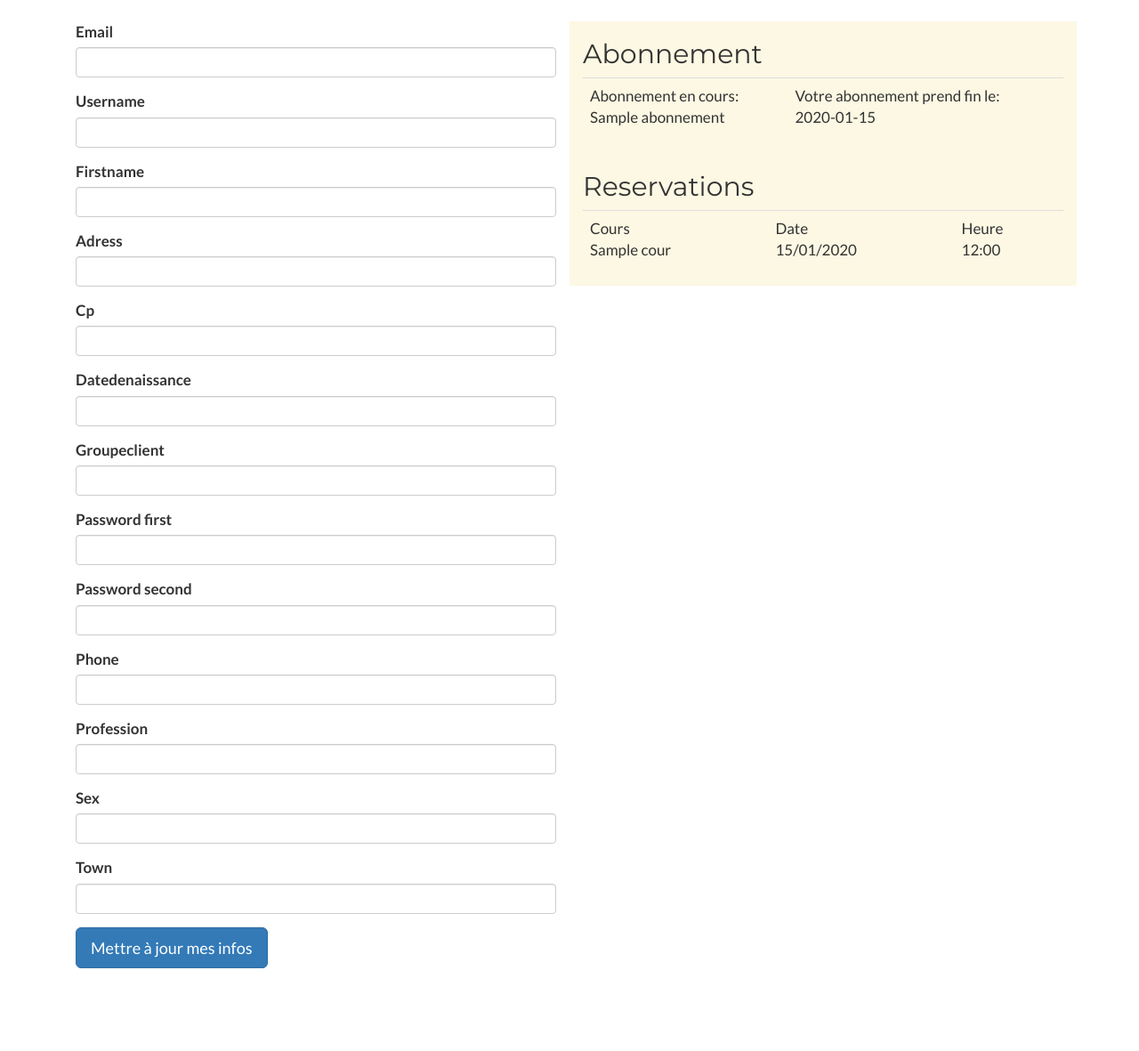
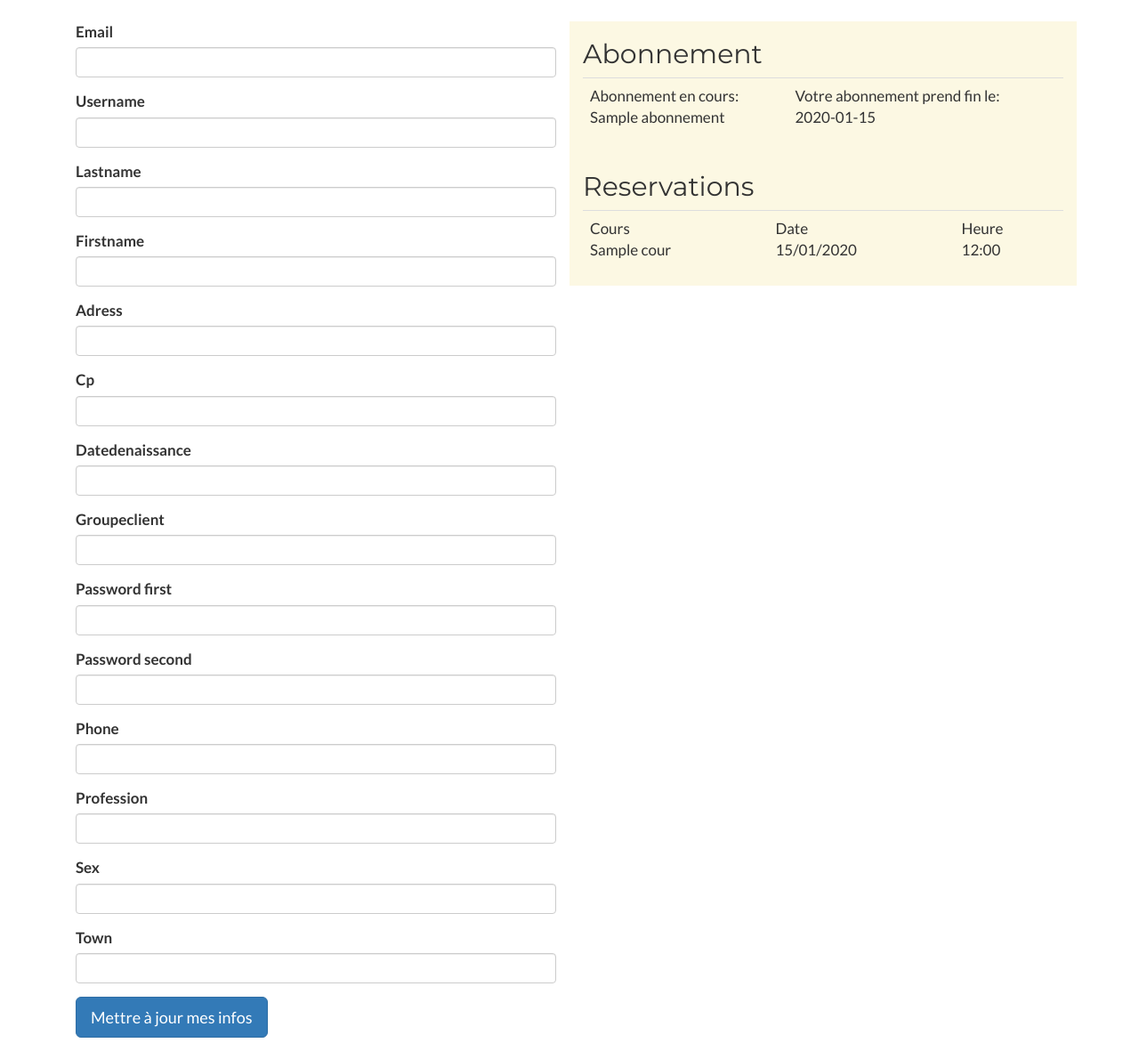
Before and after one commit to cyrilledubois/exaequo2, a PHP site: the page made by views/back.html.twig in a window 1280 px wide. Shown: the part 225-1406 px from the top of the page at 89% size. Before the commit the page ends 1313 px from the top, so only its background shows below. Run offline with PHP 8.4, Linux system fonts and the light colour scheme; the template is opened without the code that fills it: most values are stand-ins (such as "Sample title", 1, 10 or a date in 2020); form fields are guessed from the names that the template uses; some libraries are stand-ins or nearby versions.

Commit message:
Git Julian

```diff
--- a/views/back.html.twig
+++ b/views/back.html.twig
@@ -37,6 +37,19 @@
           {{ form_errors(userForm.username) }}
         </div>
       </div>
+
+
+      <div class="form-group">
+        {{ form_label(userForm.lastname, null) }}
+        <div class='form-input'>
+
+          {{ form_widget(userForm.lastname, { 'attr':  {
+            'class': 'form-control'
+          }}) }}
+          {{ form_errors(userForm.lastname) }}
+        </div>
+      </div>
+
 
       <div class="form-group">
         {{ form_label(userForm.firstname, null) }}
--- a/web/css/styles.css
+++ b/web/css/styles.css
@@ -32,13 +32,12 @@ a .surlignement {
 }
 
 .connecté {
-  color: red;
-  position: absolute;
-  top: 29px;
-  left: 1895px;
-  font-weight: bold;
+ color: red;
+ position: absolute;
+ top: 29px;
+ left: 1695px;
+ font-weight: bold;
 }
-
 
 
 /*MODIF TEAM WF3*/
```
